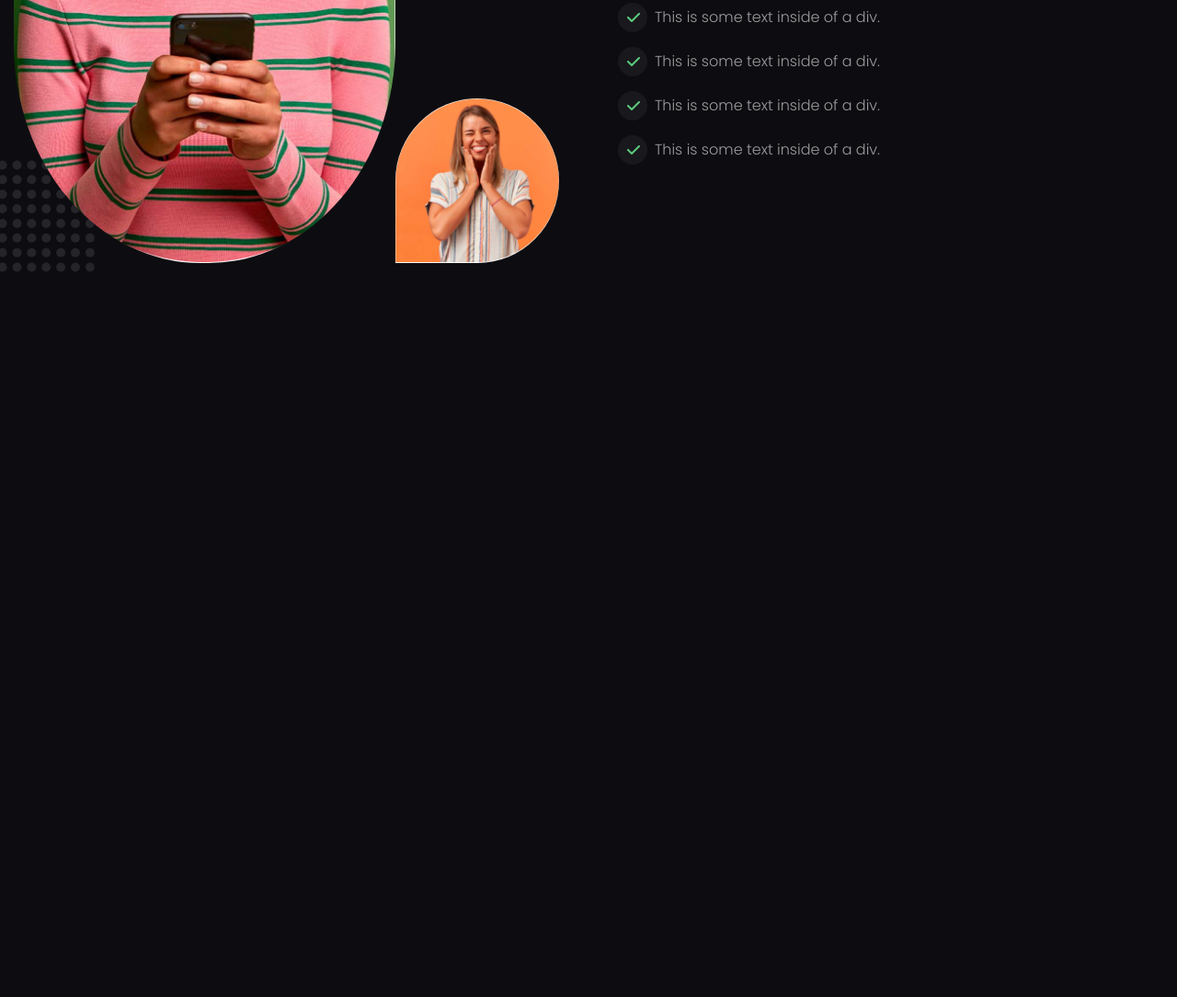
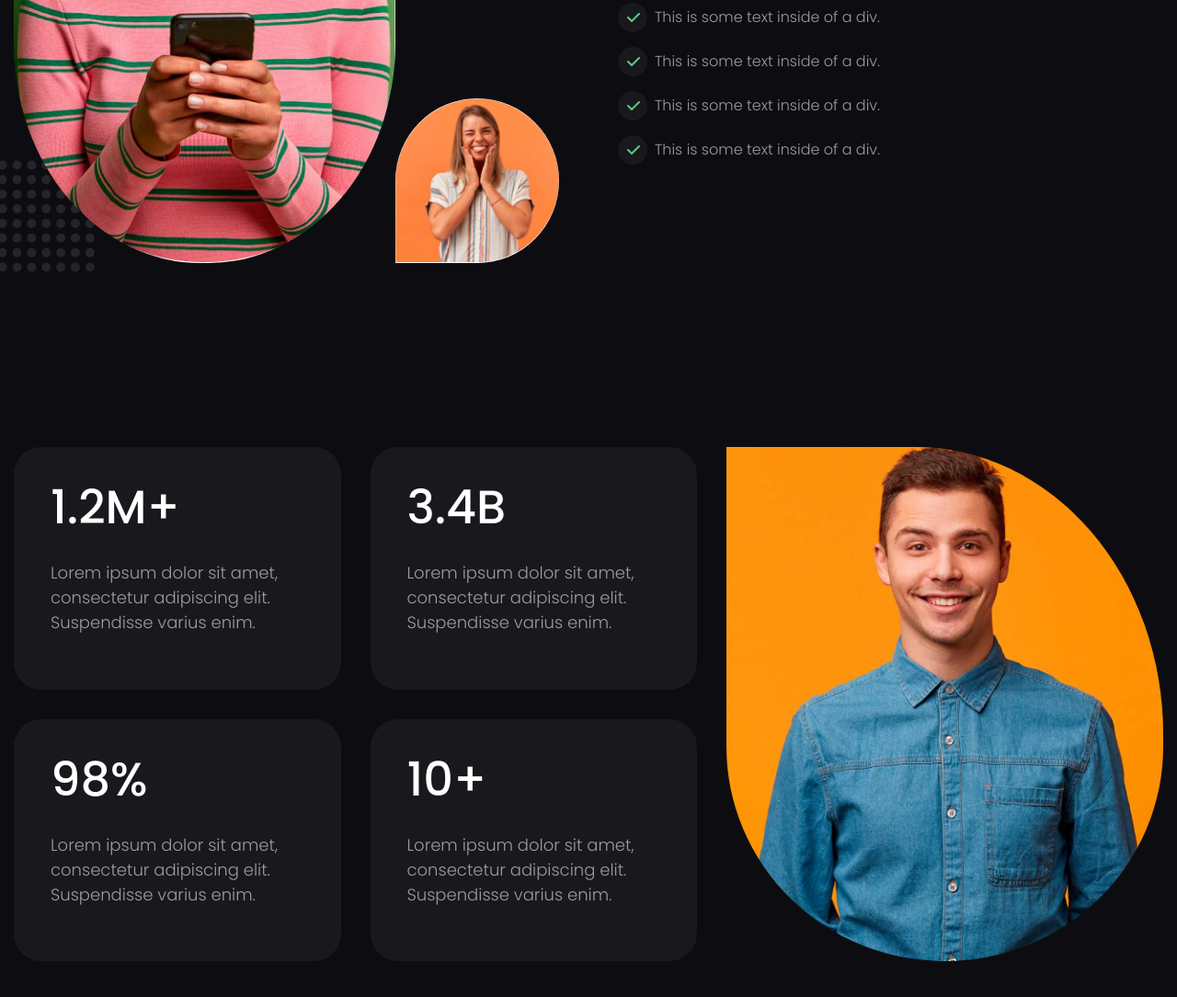
Before and after one commit to programer1983/growfy-layaut, a plain HTML site: page index.html in a window 1280 px wide. Shown: the part 2752-3836 px from the top of the page at 92% size. Before the commit the page ends 3138 px from the top, so only its background shows below. Drawn offline with Linux system fonts and the light colour scheme; files whose address does not match are found by name.

Commit message:
create  advantages block

```diff
--- a/css/style.css
+++ b/css/style.css
@@ -66,6 +66,8 @@ body {
 .page__services {}
 
 .page__why {}
+
+.page__advantages {}
 
 /* ==== HEADER ==================================================================== */
 
@@ -746,3 +748,87 @@ body {
        flex-direction: column-reverse;
     }
 }
+
+/* ==== ADVANTAGES ======================================================================== */
+
+.advantages {
+    padding-top: 100px;
+    padding-bottom: 100px;
+}
+
+.advantages__container {
+    display: flex;
+    row-gap: 32px;
+}
+
+.advantages__items {
+    flex: 1 1 auto;
+    padding-right: 32px;
+    display: grid;
+    grid-template-columns: repeat(2, 1fr);
+    grid-template-rows: repeat(2, 1fr);
+    gap: 32px;
+}
+
+.advantages__item {
+    padding: 40px;
+    background: rgba(129, 129, 139, 0.1);
+    border-radius: 30px;
+}
+
+.advantages__value {
+    font-size: 51px;
+    font-weight: 500;
+    color: #FFF;
+}
+
+.advantages__value:not(:last-child) {
+    margin-bottom: 32px;
+}
+
+.advantages__text {
+    font-size: 18px;
+    line-height: 1.5;
+}
+
+.advantages__image {
+    flex: 0 0 38%;
+    align-self: flex-end;
+    overflow: hidden;
+    border-radius: 0% 68% 60% 60% / 0% 67% 50% 50%;
+}
+
+.advantages__image img {
+    max-width: 100%;
+    transform: scale(1.01);
+}
+
+
+@media (max-width: 991.98px) {
+    .advantages {
+        padding-top: 50px;
+        padding-bottom: 50px;
+    }
+    .advantages__container {
+        flex-direction: column;
+    }
+    .advantages__items {
+       padding-right: 0;
+    }
+     .advantages__image {
+        align-self: center;
+     }
+}
+
+@media (max-width: 767.98px) {
+    .advantages {
+        padding-top: 30px;
+        padding-bottom: 30px;
+    }
+}
+
+@media (max-width: 650px) {
+    .advantages__items {
+        grid-template-columns: auto;
+    }
+}
--- a/index.html
+++ b/index.html
@@ -177,6 +177,31 @@
                     </div>
                 </div>
             </section>
+            <section class="page__advantages advantages">
+                <div class="advantages__container">
+                    <div class="advantages__items">
+                        <article class="advantages__item">
+                            <h4 class="advantages__value">1.2M+</h4>
+                            <div class="advantages__text">Lorem ipsum dolor sit amet, consectetur adipiscing elit. Suspendisse varius enim.</div>
+                        </article>
+                        <article class="advantages__item">
+                            <h4 class="advantages__value">3.4B</h4>
+                            <div class="advantages__text">Lorem ipsum dolor sit amet, consectetur adipiscing elit. Suspendisse varius enim.</div>
+                        </article>
+                        <article class="advantages__item">
+                            <h4 class="advantages__value">98%</h4>
+                            <div class="advantages__text">Lorem ipsum dolor sit amet, consectetur adipiscing elit. Suspendisse varius enim.</div>
+                        </article>
+                        <article class="advantages__item">
+                            <h4 class="advantages__value">10+</h4>
+                            <div class="advantages__text">Lorem ipsum dolor sit amet, consectetur adipiscing elit. Suspendisse varius enim.</div>
+                        </article>
+                    </div>
+                    <div class="advantages__image">
+                        <img src="img/advantages/01.jpg" alt="">
+                    </div>
+                </div>
+            </section>
         </main>
         <footer class="footer"></footer>
     </div>
```
Also changed, not shown: img/advantages/01.jpg (added).
